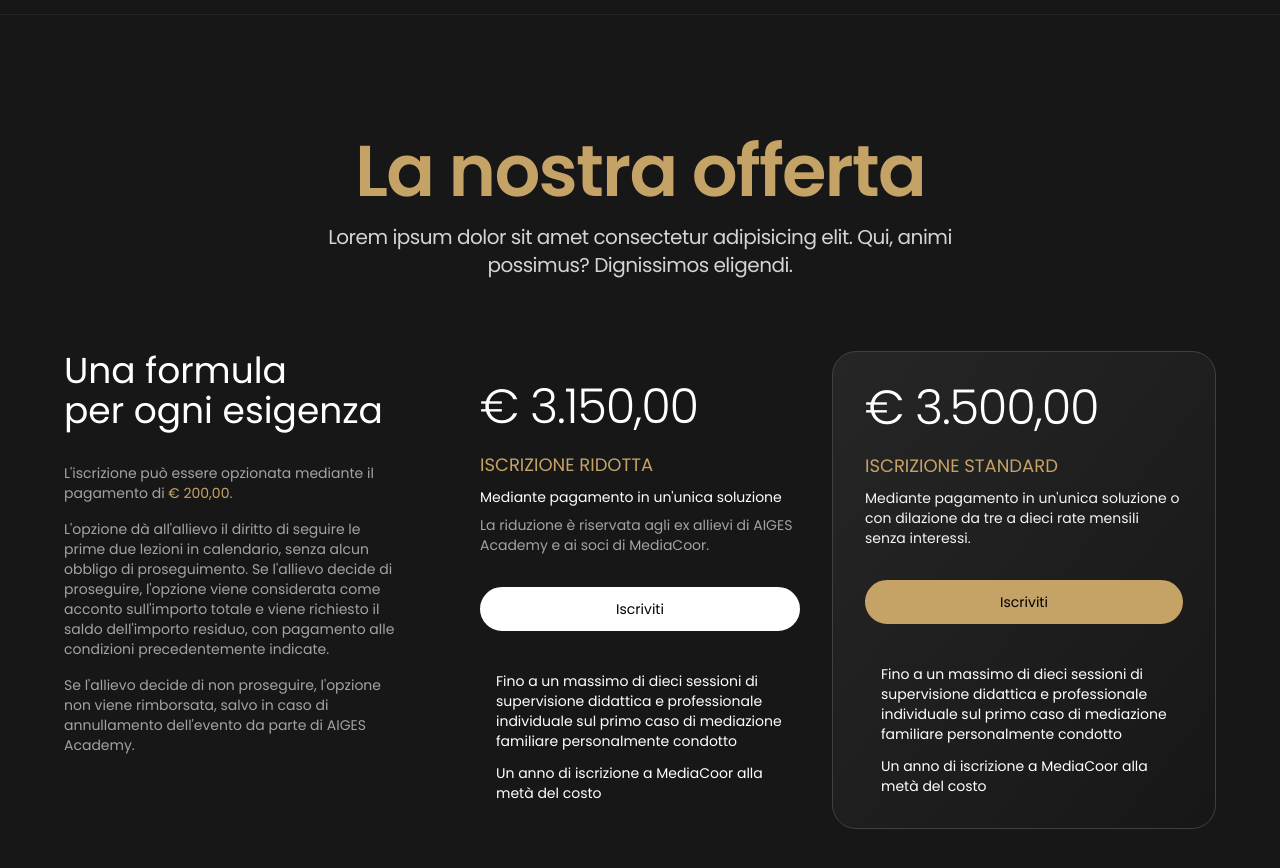
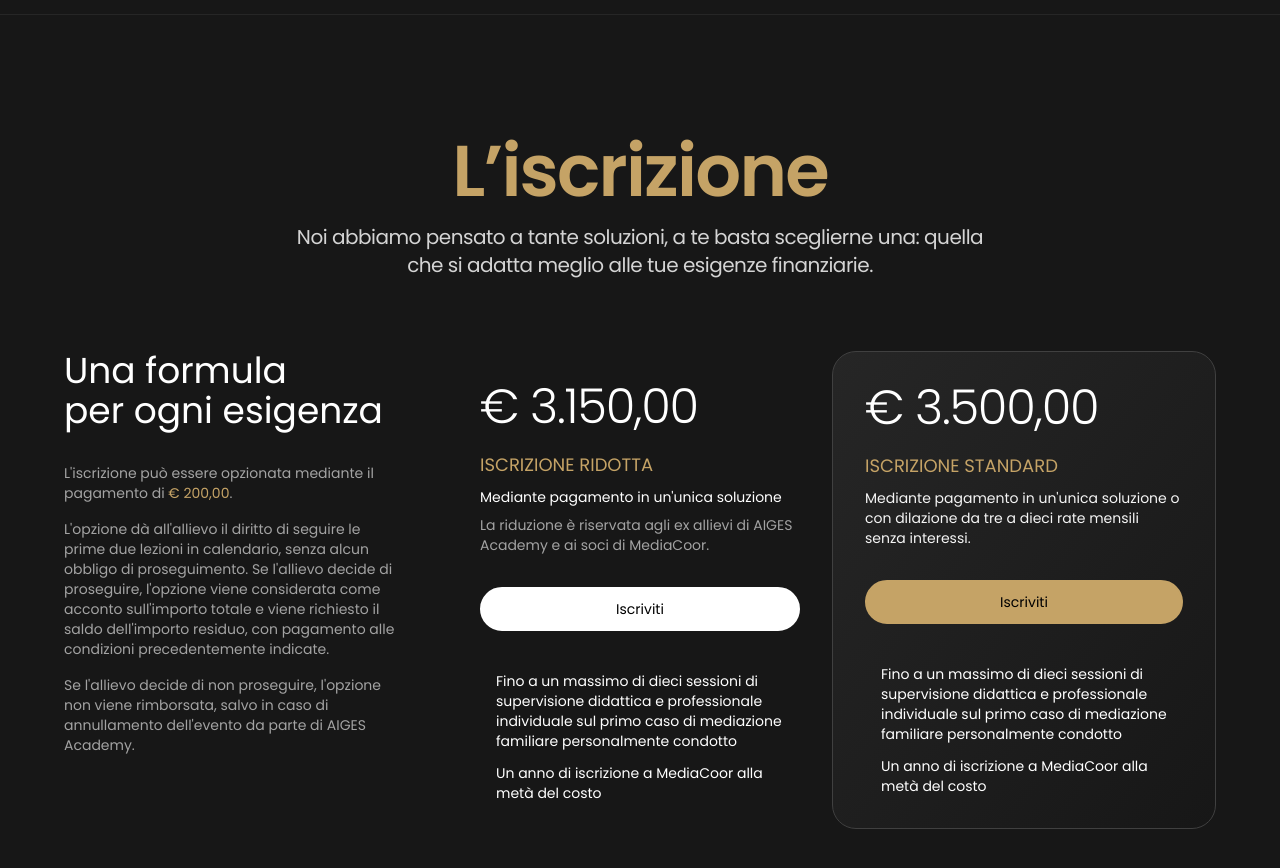
Before and after one commit to plasm/academy, a Nuxt app: page /corsi/master-experience in a window 1280 px wide. Shown: the part 4860-5728 px from the top of the page. Built offline with nearby package versions, Linux system fonts and the light colour scheme.

Commit message:
feat: pages

```diff
--- a/pages/corsi/master-experience.vue
+++ b/pages/corsi/master-experience.vue
@@ -181,10 +181,10 @@
     <ac-separator class="mb-20" />
     <!--
       PRICING -->
-    <ac-heading description="Lorem ipsum dolor sit amet consectetur adipisicing elit. Qui, animi possimus? Dignissimos eligendi.">
+    <ac-heading description="Noi abbiamo pensato a tante soluzioni, a te basta sceglierne una: quella che si adatta meglio alle tue esigenze finanziarie.">
       <template #title>
         <div class="leading-none ">
-          <span class="text-gold">La nostra offerta</span>
+          <span class="text-gold">L’iscrizione</span>
         </div>
       </template>
     </ac-heading>
```
